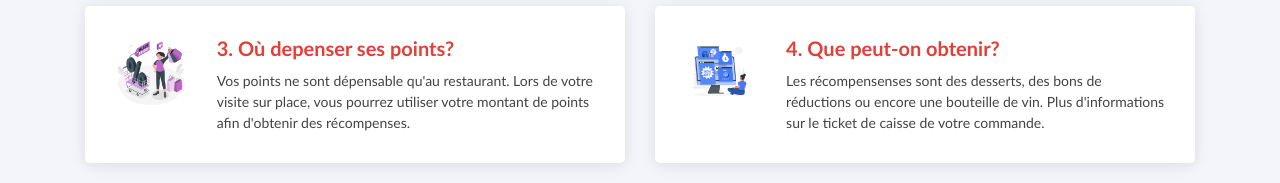
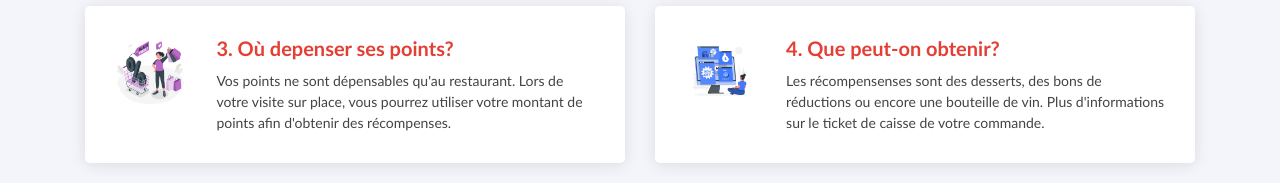
Before and after one commit to BilelBouquoyoue/LaPomme, a React (Create React App) app in the folder client/: page / in a window 1280 px wide. Shown: the part 2655-2838 px from the top of the page. Built offline with nearby package versions, Linux system fonts and the light colour scheme; no server answers.

Commit message:
orthographe

```diff
--- a/client/public/index.html
+++ b/client/public/index.html
@@ -1,5 +1,5 @@
 <!DOCTYPE html>
-<html lang="en">
+<html lang="fr">
   <head>
     <meta charset="utf-8" />
     <link rel="icon" href="https://seeklogo.com/images/B/burger-food-logo-5B8B17C290-seeklogo.com.png" />
--- a/client/src/components/layout/Landing.js
+++ b/client/src/components/layout/Landing.js
@@ -49,7 +49,7 @@ const Landing=({login,isAuthenticated})=>{
                                 <p>
                                     <strong>La Pomme</strong> fut fondée il y a 29 ans <br/>
                                     Tout a commencé à Waterloo, pour continuer sur Wauthier-Braine.  <br/>
-                                    Le restaurant s'est mis à livrer depuis la période tragique du corona<br/>
+                                    Le restaurant s'est mis à livrer depuis la période tragique du corona.<br/>
                                 </p>
                                 <p>
                                 Le principal ingrédient pour toute une bonne cuisine familiale est <strong>l’Amour</strong>,
@@ -163,7 +163,7 @@ const Landing=({login,isAuthenticated})=>{
                                 <div className="pic"><img src={acheter} className="img-fluid" alt="" /></div>
                                 <div className="member-info">
                                     <h4><strong>3.</strong> Où depenser ses points?</h4>
-                                    <p>Vos points ne sont dépensable qu'au restaurant. Lors de votre visite sur place, vous pourrez utiliser votre montant de points afin d'obtenir des récompenses.</p>
+                                    <p>Vos points ne sont dépensables qu'au restaurant. Lors de votre visite sur place, vous pourrez utiliser votre montant de points afin d'obtenir des récompenses.</p>
                                 </div>
                             </div>
                         </div>
```
